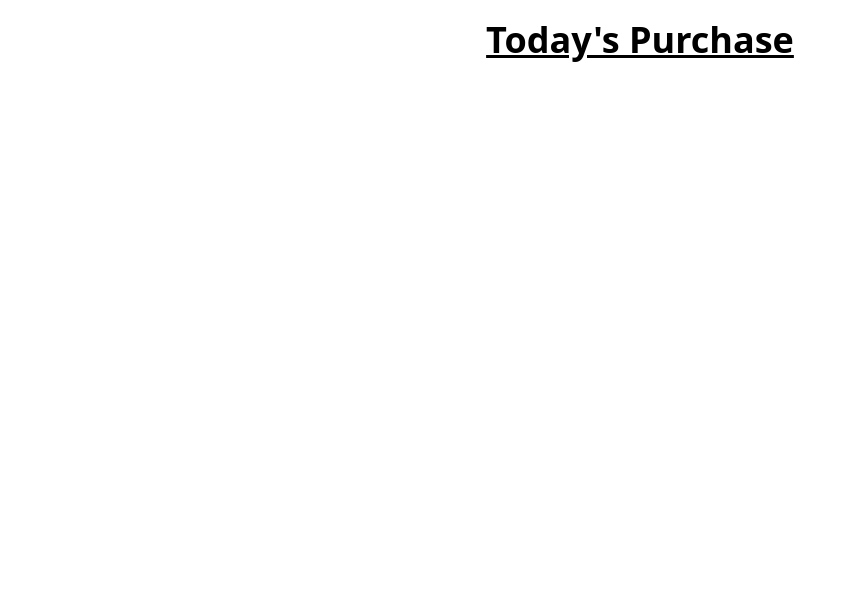
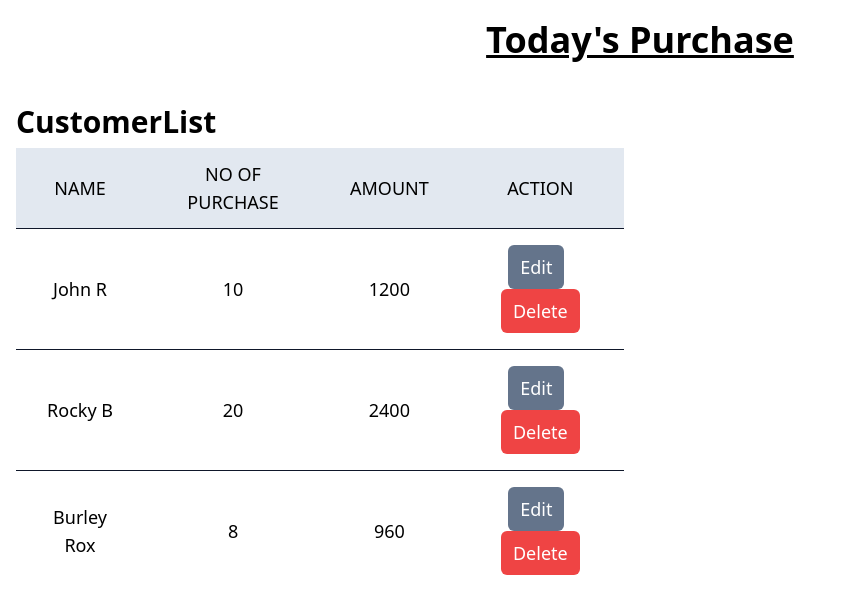
Before and after one commit to amarphule/my-shop, a React (Vite) app: page / in a window 1280 px wide. Shown: the top 614 px of the page, without its empty margins (0-841 px from the left). Built offline with nearby package versions, Linux system fonts and the light colour scheme.

Commit message:
customer table with dummy data

```diff
--- a/src/App.jsx
+++ b/src/App.jsx
@@ -1,8 +1,34 @@
+import CustomerList from "./components/CustomerList";
+
+export const customers = [
+  {
+    id: 1,
+    name: "John R",
+    noOfPurchase: 10,
+    amount: 1200,
+  },
+  {
+    id: 2,
+    name: "Rocky B",
+    noOfPurchase: 20,
+    amount: 2400,
+  },
+  {
+    id: 3,
+    name: "Burley Rox",
+    noOfPurchase: 8,
+    amount: 960,
+  },
+];
+
 const App = () => {
   return (
-    <div className="text-4xl font-semibold underline text-center py-5">
-      Today's Purchase
-    </div>
+    <>
+      <h1 className="text-4xl font-semibold underline text-center py-5">
+        Today's Purchase
+      </h1>
+      <CustomerList />
+    </>
   );
 };
 
--- /dev/null
+++ b/src/components/CustomerList.jsx
@@ -0,0 +1,55 @@
+import React from "react";
+import { customers } from "../App";
+const CustomerList = () => {
+  return (
+    <>
+      <div className="w-1/2 p-4">
+        <h2 className="text-3xl font-semibold py-2">CustomerList</h2>
+
+        <table className="divide-y divide-slate-900">
+          <thead>
+            <tr className="bg-slate-200">
+              <th className="px-7 py-3 font-medium uppercase text-lg">Name</th>
+              <th className="px-7 py-3 font-medium uppercase text-lg">
+                No of Purchase
+              </th>
+              <th className="px-7 py-3 font-medium uppercase text-lg">
+                amount
+              </th>
+              <th className="px-4 py-3 font-medium uppercase text-lg">
+                Action
+              </th>
+            </tr>
+          </thead>
+          <tbody className="divide-y divide-slate-900 text-center">
+            {customers.map((customer) => {
+              return (
+                <tr key={customer.id}>
+                  <td className="px-7 py-4 text-lg">
+                    <div>{customer.name}</div>
+                  </td>
+                  <td className="px-7 py-4 text-lg">
+                    <div>{customer.noOfPurchase}</div>
+                  </td>
+                  <td className="px-7 py-4 text-lg">
+                    <div>{customer.amount}</div>
+                  </td>
+                  <td className="px-7 py-4 text-lg">
+                    <button className="bg-slate-500 hover:bg-slate-700 text-white mr-2  px-3 py-2 rounded-md">
+                      Edit
+                    </button>
+                    <button className="bg-red-500 hover:bg-red-700 text-white px-3 py-2 rounded-md">
+                      Delete
+                    </button>
+                  </td>
+                </tr>
+              );
+            })}
+          </tbody>
+        </table>
+      </div>
+    </>
+  );
+};
+
+export default CustomerList;
```
